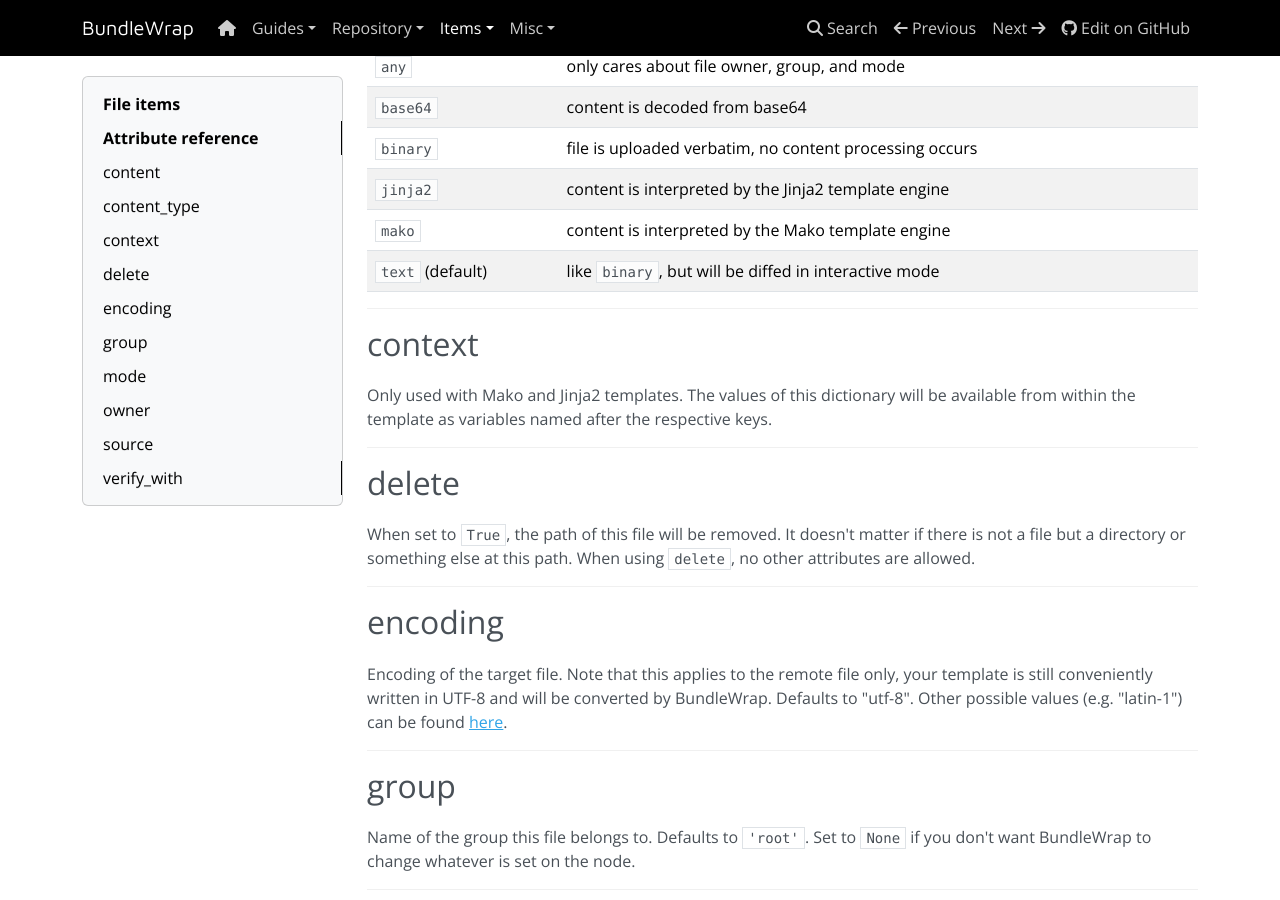
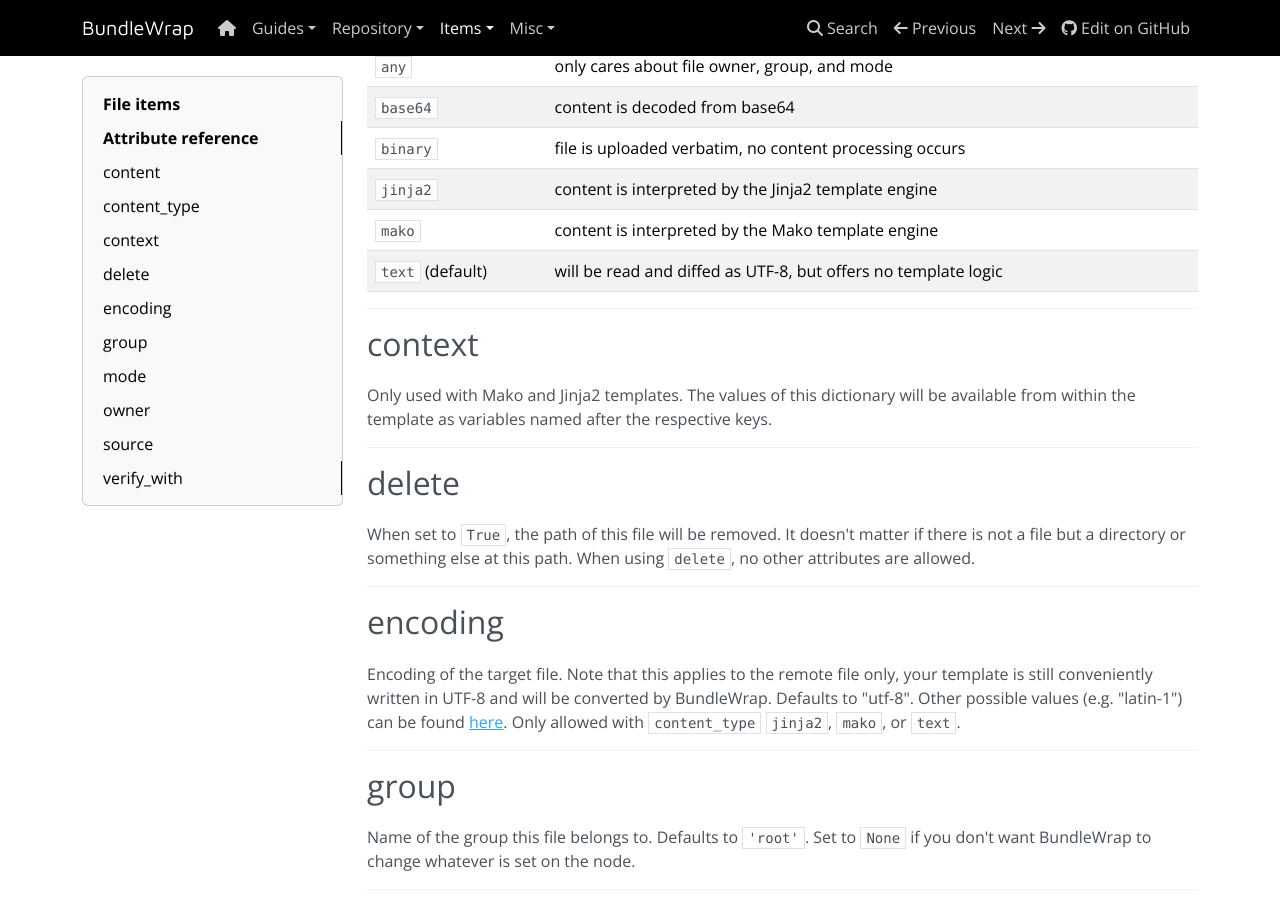
Before and after one commit to bundlewrap/bundlewrap, an MkDocs documentation site: the page built from docs/content/items/file.md, in a window 1280 px wide and 900 px high, scrolled down 809 px. Built offline with MkDocs 1.6.1, drawn with Linux system fonts in a browser that asks for light colours; nearby versions of some CDN libraries.

Commit message:
clarify file encoding docs

```diff
--- a/docs/content/items/file.md
+++ b/docs/content/items/file.md
@@ -38,7 +38,7 @@ How the file pointed to by `source` or the string given to `content` should be i
 <tr><td><code>binary</code></td><td>file is uploaded verbatim, no content processing occurs</td></tr>
 <tr><td><code>jinja2</code></td><td>content is interpreted by the Jinja2 template engine</td></tr>
 <tr><td><code>mako</code></td><td>content is interpreted by the Mako template engine</td></tr>
-<tr><td><code>text</code> (default)</td><td>like <code>binary</code>, but will be diffed in interactive mode</td></tr>
+<tr><td><code>text</code> (default)</td><td>will be read and diffed as UTF-8, but offers no template logic</td></tr>
 </table>
 
 <hr>
@@ -57,7 +57,7 @@ When set to `True`, the path of this file will be removed. It doesn't matter if
 
 ## encoding
 
-Encoding of the target file. Note that this applies to the remote file only, your template is still conveniently written in UTF-8 and will be converted by BundleWrap. Defaults to "utf-8". Other possible values (e.g. "latin-1") can be found [here](http://docs.python.org/2/library/codecs.html#standard-encodings).
+Encoding of the target file. Note that this applies to the remote file only, your template is still conveniently written in UTF-8 and will be converted by BundleWrap. Defaults to "utf-8". Other possible values (e.g. "latin-1") can be found [here](http://docs.python.org/2/library/codecs.html#standard-encodings). Only allowed with `content_type` `jinja2`, `mako`, or `text`.
 
 <hr>
 
```
